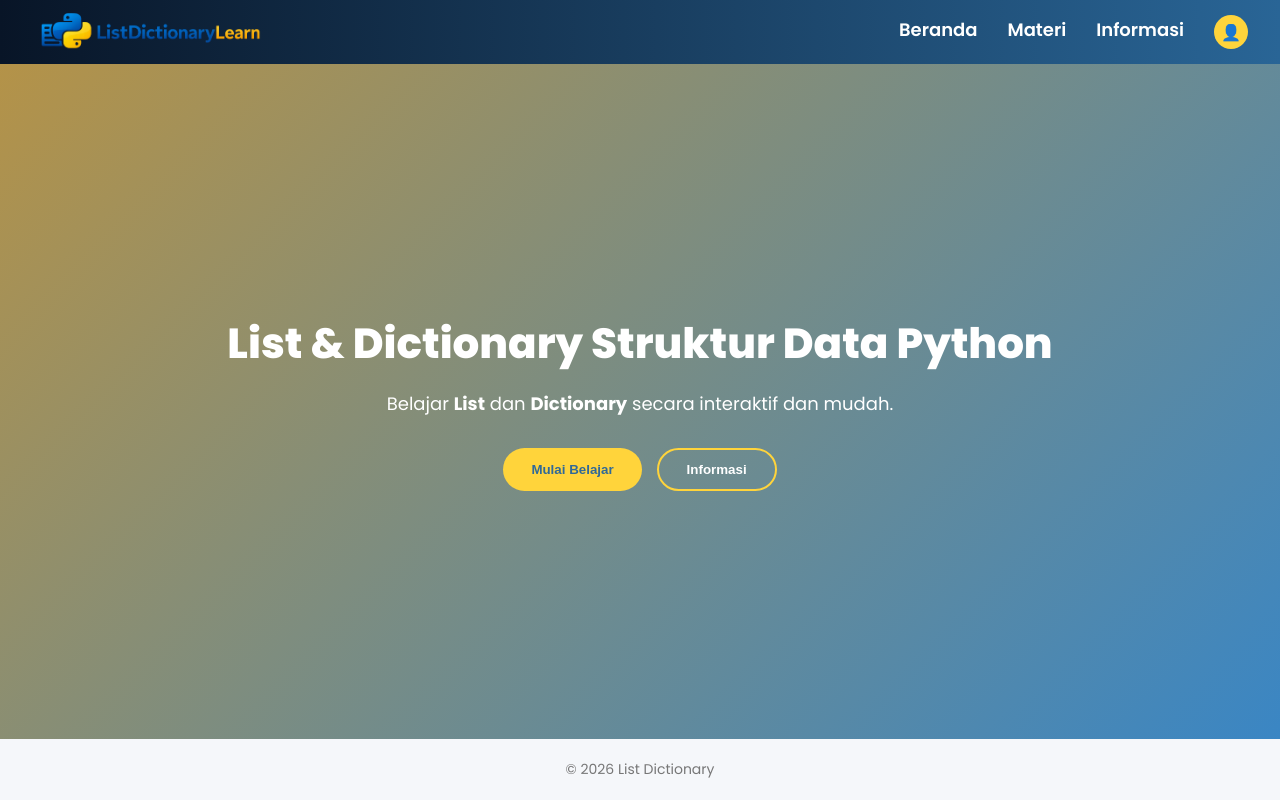
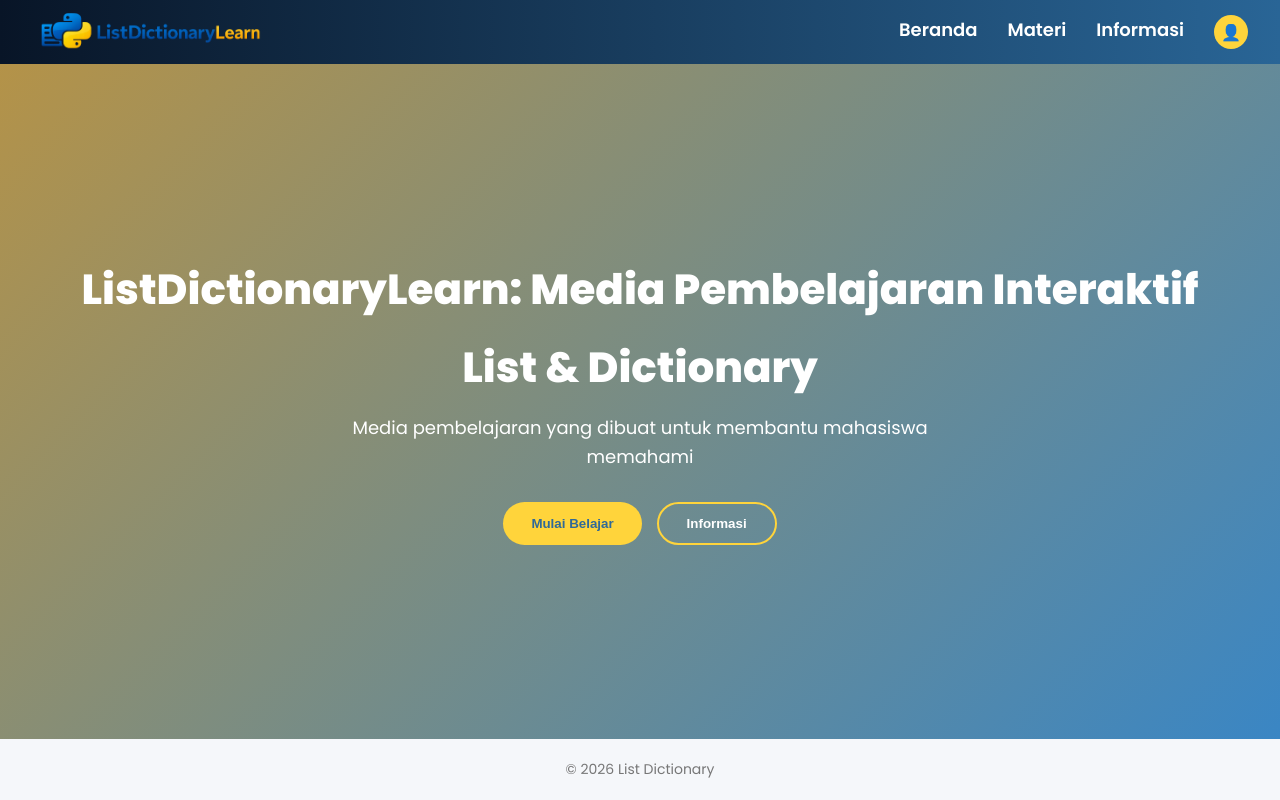
Before and after one commit to Halooci/Lidict, a React (Vite) app: page / in a window 1280 px wide. Built offline with nearby package versions, Linux system fonts and the light colour scheme.

Commit message:
belum selesai

```diff
--- a/src/pages/Landing.jsx
+++ b/src/pages/Landing.jsx
@@ -8,11 +8,19 @@ export default function Landing() {
       {/* HERO */}
       <section style={styles.hero}>
         <h1 style={styles.title}>
-          List & Dictionary Struktur Data Python
+          ListDictionaryLearn: Media Pembelajaran Interaktif
         </h1>
 
+        <h1 style={styles.title}>
+          List & Dictionary
+        </h1>
+
+        {/* <p style={styles.subtitle}>
+          Belajar <strong>List</strong> dan <strong>Dictionary</strong> secara interaktif dan mudah.
+        </p> */}
+
         <p style={styles.subtitle}>
-          Belajar <strong>List</strong> dan <strong>Dictionary</strong> secara interaktif dan mudah.
+          Media pembelajaran yang dibuat untuk membantu mahasiswa memahami
         </p>
 
         <div style={styles.buttonGroup}>
```
